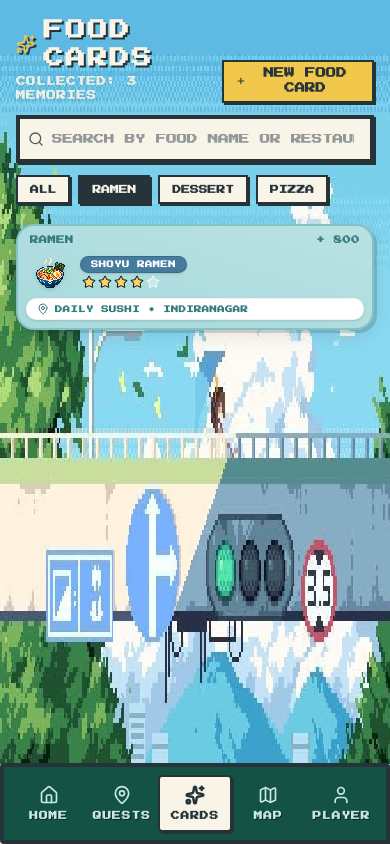
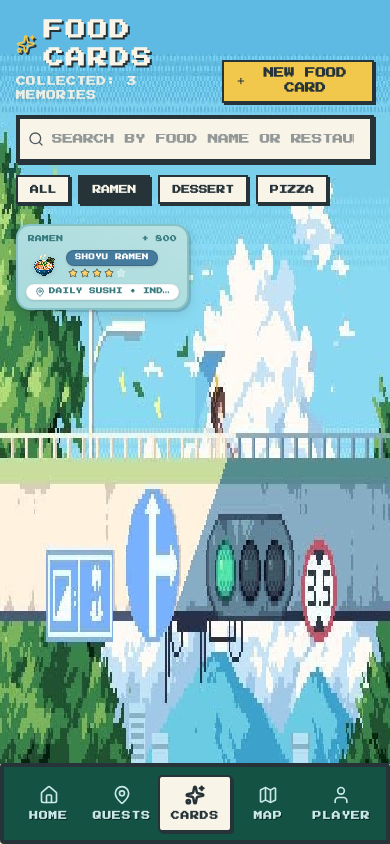
Before and after one commit to AvrelLeandra/SundayQuest, a Next.js app: page /cards in a window 390 px wide. Both pictures are taken after a click on the button "RAMEN". Built offline with nearby package versions, Linux system fonts and the light colour scheme.

Commit message:
Make cards appear two per row matching quest logbook grid

```diff
--- a/src/app/cards/page.tsx
+++ b/src/app/cards/page.tsx
@@ -101,7 +101,7 @@ export default function CardsPage() {
       {/* Cards Grid Area */}
       <div className="flex-1 overflow-y-auto px-4 pb-12 pt-2 custom-scrollbar z-10">
         {filteredCards.length > 0 ? (
-          <div className="grid grid-cols-1 sm:grid-cols-2 lg:grid-cols-3 2xl:grid-cols-4 gap-4 md:gap-5 justify-items-center">
+          <div className="grid grid-cols-2 md:grid-cols-3 lg:grid-cols-4 xl:grid-cols-5 gap-3 md:gap-4">
             {filteredCards.map((card) => (
               <FoodCard
                 key={card.id}
--- a/src/components/CreateFoodCardModal.tsx
+++ b/src/components/CreateFoodCardModal.tsx
@@ -275,7 +275,7 @@ export default function CreateFoodCardModal({
             <Sparkles className="w-3.5 h-3.5 text-mustard" /> LIVE CARD PREVIEW
           </div>
 
-          <div className="w-full max-w-[360px]">
+          <div className="w-full max-w-[280px]">
             <FoodCard card={previewCard} compact={true} />
           </div>
 
--- a/src/components/FoodCard.tsx
+++ b/src/components/FoodCard.tsx
@@ -22,32 +22,30 @@ export default function FoodCard({ card, onClick, compact = false }: FoodCardPro
       onClick={onClick}
       role="button"
       tabIndex={0}
-      className={`relative w-full select-none cursor-pointer transition-all duration-300 hover:-translate-y-1 group ${
-        compact ? "max-w-[340px]" : "max-w-[370px]"
-      }`}
-      style={{ filter: "drop-shadow(0 4px 10px rgba(0,0,0,0.1))" }}
+      className="relative w-full select-none cursor-pointer transition-all duration-300 hover:-translate-y-1 active:translate-y-0.5 group"
+      style={{ filter: "drop-shadow(0 3px 6px rgba(0,0,0,0.12))" }}
     >
       {/* Outer Card Body */}
       <div
-        className="relative w-full rounded-[18px] md:rounded-[20px] p-2 md:p-2.5 flex flex-col overflow-hidden border-[2.5px] md:border-[3px] shadow-[3px_3px_0_rgba(38,52,58,0.18)] gap-1"
+        className="relative w-full rounded-[14px] sm:rounded-[18px] md:rounded-[20px] p-2 sm:p-2.5 md:p-3 flex flex-col justify-between overflow-hidden border-[2.5px] sm:border-[3px] shadow-[2px_2px_0_rgba(38,52,58,0.18)] sm:shadow-[3px_3px_0_rgba(38,52,58,0.18)] gap-1 sm:gap-1.5"
         style={{
           backgroundColor: theme.bg,
           borderColor: theme.border,
         }}
       >
         {/* Subtle Card Gloss Texture */}
-        <div className="absolute inset-0 bg-gradient-to-tr from-white/0 via-white/10 to-white/20 pointer-events-none rounded-[15px]"></div>
+        <div className="absolute inset-0 bg-gradient-to-tr from-white/0 via-white/10 to-white/20 pointer-events-none rounded-[12px] sm:rounded-[16px]"></div>
 
         {/* 1. Header Row: Category & Points */}
-        <div className="flex justify-between items-center px-1 z-10 font-pixel">
+        <div className="flex justify-between items-center px-0.5 z-10 font-pixel">
           <span
-            className="text-[0.52rem] md:text-[0.58rem] font-bold tracking-wider uppercase truncate"
+            className="text-[0.42rem] sm:text-[0.5rem] md:text-[0.56rem] font-bold tracking-wider uppercase truncate"
             style={{ color: theme.headerText }}
           >
             {card.category || "FOOD"}
           </span>
           <span
-            className="text-[0.52rem] md:text-[0.58rem] font-bold tracking-wider shrink-0"
+            className="text-[0.42rem] sm:text-[0.5rem] md:text-[0.56rem] font-bold tracking-wider shrink-0"
             style={{ color: theme.headerText }}
           >
             + {card.points || 750}
@@ -55,9 +53,9 @@ export default function FoodCard({ card, onClick, compact = false }: FoodCardPro
         </div>
 
         {/* 2. Middle Row: Category Pixel Icon + [Dish Name Pill & Stars] */}
-        <div className="flex items-center gap-2 z-10 px-0.5">
+        <div className="flex items-center gap-1.5 sm:gap-2 z-10 px-0.5">
           {/* Pixel Icon */}
-          <div className="relative w-11 h-11 md:w-12 md:h-12 shrink-0 flex items-center justify-center">
+          <div className="relative w-8 h-8 sm:w-10 sm:h-10 md:w-12 md:h-12 shrink-0 flex items-center justify-center">
             {/* eslint-disable-next-line @next/next/no-img-element */}
             <img
               src={iconSrc}
@@ -71,11 +69,11 @@ export default function FoodCard({ card, onClick, compact = false }: FoodCardPro
           <div className="flex-1 min-w-0 flex flex-col justify-center items-start gap-0.5">
             {/* Dish Name Pill */}
             <div
-              className="px-2.5 py-0.5 md:py-1 rounded-full border border-black/15 shadow-sm max-w-full flex items-center"
+              className="px-2 py-0.5 sm:py-1 rounded-full border border-black/15 shadow-sm max-w-full flex items-center"
               style={{ backgroundColor: theme.pillBg }}
             >
               <span
-                className="font-pixel text-[0.46rem] md:text-[0.52rem] font-bold uppercase tracking-wider truncate"
+                className="font-pixel text-[0.4rem] sm:text-[0.46rem] md:text-[0.52rem] font-bold uppercase tracking-wider truncate"
                 style={{ color: theme.pillText }}
                 title={card.name}
               >
@@ -90,10 +88,10 @@ export default function FoodCard({ card, onClick, compact = false }: FoodCardPro
                 return (
                   <Star
                     key={star}
-                    className="w-3.5 h-3.5 md:w-4 md:h-4"
+                    className="w-2.5 h-2.5 sm:w-3 sm:h-3 md:w-3.5 md:h-3.5"
                     stroke={isFilled ? "#1C2529" : "rgba(255, 255, 255, 0.75)"}
                     fill={isFilled ? "#FFD166" : "rgba(255, 255, 255, 0.3)"}
-                    strokeWidth={1.75}
+                    strokeWidth={1.5}
                   />
                 );
               })}
@@ -102,10 +100,10 @@ export default function FoodCard({ card, onClick, compact = false }: FoodCardPro
         </div>
 
         {/* 3. Bottom Row: Place Tag Box (White Rounded Capsule with Pixel Text) */}
-        <div className="w-full rounded-[10px] md:rounded-[12px] px-2.5 py-1 border border-black/5 shadow-sm flex items-center gap-1.5 z-10 bg-white font-pixel">
-          <MapPin className="w-3 h-3 shrink-0" style={{ color: theme.headerText }} />
+        <div className="w-full rounded-[8px] sm:rounded-[10px] md:rounded-[12px] px-2 py-0.5 sm:py-1 border border-black/5 shadow-sm flex items-center gap-1 sm:gap-1.5 z-10 bg-white font-pixel">
+          <MapPin className="w-2.5 h-2.5 sm:w-3 sm:h-3 shrink-0" style={{ color: theme.headerText }} />
           <span
-            className="text-[0.46rem] md:text-[0.52rem] font-bold truncate uppercase tracking-wider"
+            className="text-[0.4rem] sm:text-[0.46rem] md:text-[0.52rem] font-bold truncate uppercase tracking-wider"
             style={{ color: theme.headerText }}
           >
             {card.placeName} {card.neighborhood ? `• ${card.neighborhood}` : ""}
```
